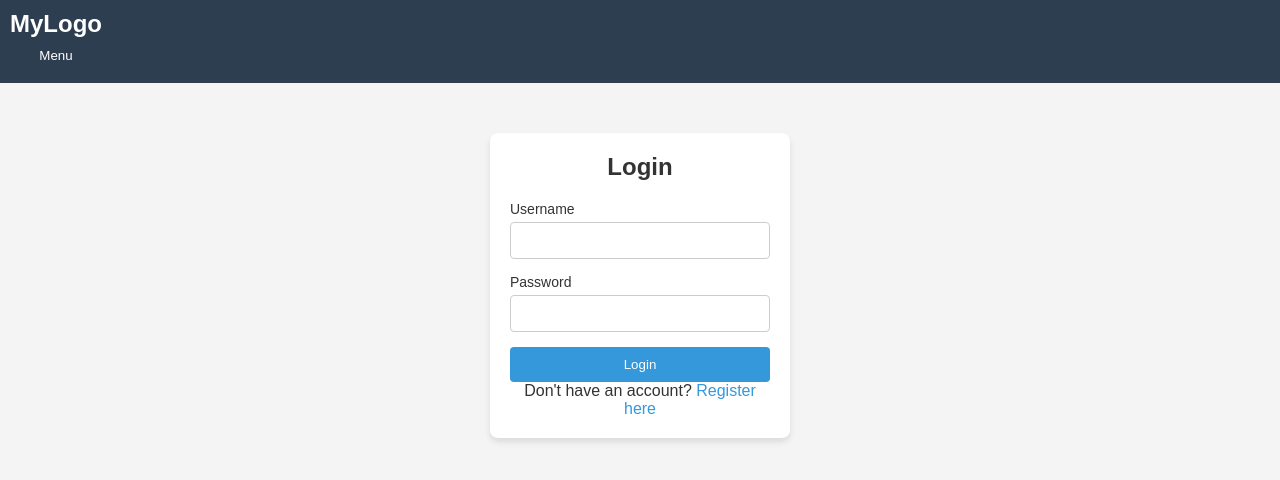
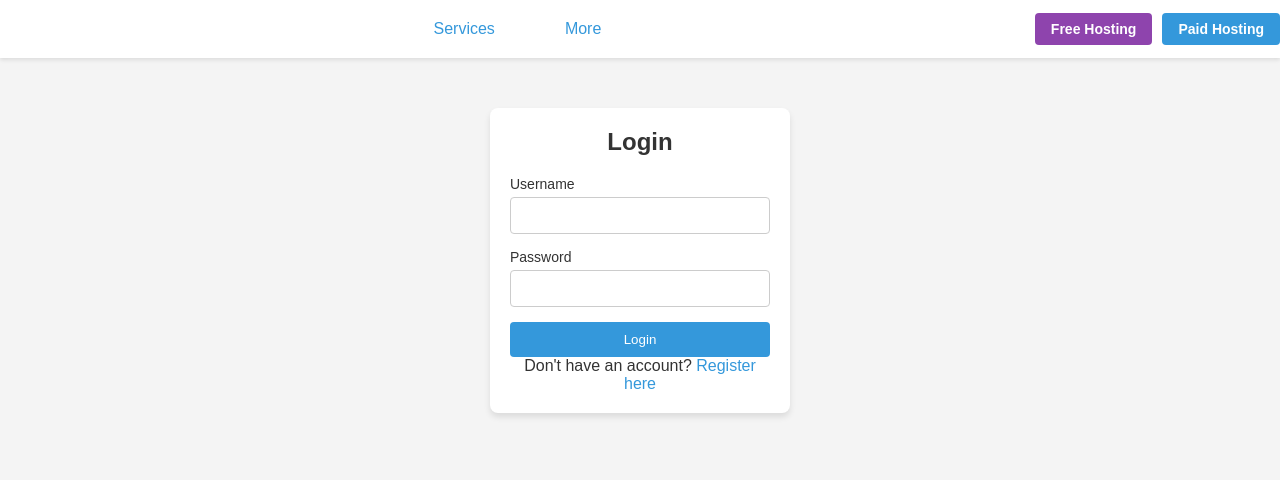
Before and after one commit to Jonontop/Projekt-OSPR, a plain HTML site: page flask/template/auth/login.html in a window 1280 px wide. Drawn offline with Linux system fonts and the light colour scheme.

Commit message:
Fixed Nav in login html and css removed temp file

```diff
--- a/flask/template/auth/login.css
+++ b/flask/template/auth/login.css
@@ -7,6 +7,7 @@
   --button-color: #3498db;
   --button-hover: #2980b9;
   --navbar-bg: #2c3e50;
+  --tertiary-color: #fff;
 }
 
 /* Basic Reset */
@@ -23,54 +24,151 @@
 }
 
 /* NavBar */
-  header {
-    background-color: var(--navbar-bg);
-    padding: 10px;
+nav {
+  width: 100%;
+  background-color: var(--tertiary-color);
+  border-bottom: 1px solid var(--border-color);
+  box-shadow: 0 2px 4px rgba(0, 0, 0, 0.1);
+  position: sticky;
+  top: 0;
+  z-index: 1000;
+  padding: 10px 0;
   display: flex;
   justify-content: space-between;
   align-items: center;
 }
 
-  .logo {
-    color: white;
-    font-size: 24px;
-    font-weight: bold;
+.nav-left a {
+  color: var(--primary-color);
+  font-weight: var(--font-weight);
+  font-size: 1.2em;
+  text-decoration: none;
 }
 
-  .dropdown {
+.nav-center {
+  display: flex;
+  justify-content: center;
+}
+
+nav ul {
+  list-style: none;
+  padding: 0;
+  margin: 0;
+  display: flex;
+  justify-content: center;
+  align-items: center;
+  gap: 40px;
+}
+
+nav ul li {
   position: relative;
 }
 
-  .dropdown-btn {
-    background-color: var(--navbar-bg);
-    color: white;
-    border: none;
-    padding: 10px;
-    cursor: pointer;
+nav ul li a {
+  display: block;
+  padding: 10px 15px;
+  color: var(--primary-color);
+  text-decoration: none;
+  font-weight:  var(--font-weight); /* Debelejša pisava za povezave */
+  transition: color 0.3s ease;
+  position: relative;
+  white-space: nowrap;
 }
 
-  .dropdown-content {
+nav ul li a::after {
+  content: '';
+  position: absolute;
+  left: 0;
+  bottom: -2px;
+  width: 100%;
+  height: 2px;
+  background-color: var(--primary-color);
+  transform: scaleX(0);
+  transform-origin: right;
+  transition: transform 0.3s ease-out;
+}
+
+nav ul li a:hover::after,
+nav ul li a:focus::after,
+nav ul li a:active::after {
+  transform: scaleX(1);
+  transform-origin: left;
+}
+
+nav ul li ul {
   display: none;
   position: absolute;
-    background-color: white;
-    min-width: 160px;
-    box-shadow: 0px 8px 16px rgba(0, 0, 0, 0.2);
+  top: 100%;
+  left: 0;
+  background-color: var(--tertiary-color);
+  border: 1px solid var(--border-color);
+  padding: 10px 0;
+  margin: 0;
+  box-shadow: 0 4px 8px rgba(0, 0, 0, 0.1);
+  border-radius: 5px;
+  z-index: 1000;
+  white-space: nowrap;
 }
 
-  .dropdown:hover .dropdown-content {
+nav ul li:hover > ul {
   display: block;
 }
 
-  .dropdown-content a {
-    color: var(--text-color);
-    padding: 12px 16px;
-    text-decoration: none;
-    display: block;
+nav ul li ul li {
+  width: 200px;
 }
 
-  .dropdown-content a:hover {
-    background-color: var(--primary-color);
-    color: white;
+nav ul li ul li a {
+  padding: 10px 20px;
+}
+
+nav ul li ul li a:hover {
+  background-color: var(--secondary-color);
+}
+
+nav ul li ul li ul {
+  top: 0;
+  left: 100%;
+  border-radius: 5px;
+}
+
+.nav-right {
+  display: flex;
+  gap: 10px;
+}
+
+.nav-button {
+  display: inline-block;
+  padding: 8px 16px;
+  font-size: 14px;
+  font-weight: 700;
+  color: var(--tertiary-color);
+  border: none;
+  border-radius: 4px;
+  cursor: pointer;
+  text-decoration: none;
+  transition: background-color 0.3s, transform 0.3s, box-shadow 0.3s;
+}
+
+.nav-button.free-hosting {
+  background-color: #8e44ad; /* Purple */
+}
+
+.nav-button.paid-hosting {
+  background-color: #3498db; /* Blue */
+}
+
+.nav-button:hover {
+  transform: translateY(-2px);
+  box-shadow: 0 6px 10px rgba(0, 0, 0, 0.1);
+}
+
+.nav-button.free-hosting:hover {
+  background-color: #9b59b6;
+}
+
+.nav-button.paid-hosting:hover {
+  background-color: #2980b9;
 }
 
 /* Forms */
--- a/flask/template/auth/login.html
+++ b/flask/template/auth/login.html
@@ -9,15 +9,34 @@
 <body>
   <header>
     <nav>
-      <div class="logo">MyLogo</div>
-      <div class="dropdown">
-        <button class="dropdown-btn">Menu</button>
-        <div class="dropdown-content">
-          <a href="#">Privacy</a>
-          <a href="#">TOS</a>
-          <a href="#">About</a>
-          <a href="#">Plans</a>
+      <div class="nav-left"></div>
+        <div class="nav-center">
+            <ul>
+                <li>
+                    <a href="index.html">Services</a>
+                    <ul>
+                        <a href="">1</a>
+                        <a href="">2</a>
+                        <a href="">3</a>
+                        <a href="">4</a> <!--treba se povedat katere service-->
+                    </ul>
+                </li>
+
+                <li>
+                    <a href="dela.html">More</a>
+                    <ul>
+                        <a href="">About us</a>
+                        <a href="">Support</a>
+                        <a href="">Privacy</a>
+                        <a href="">Terms of Service</a>
+                    </ul>
+                </li>
+            </ul>
         </div>
+      </div>
+      <div class="nav-right">
+          <a href="#" class="nav-button free-hosting">Free Hosting</a>
+          <a href="#" class="nav-button paid-hosting">Paid Hosting</a>
       </div>
     </nav>
   </header>
```
Also changed, not shown: 1 other file. Lines whose indentation alone changed are shown as unchanged.
